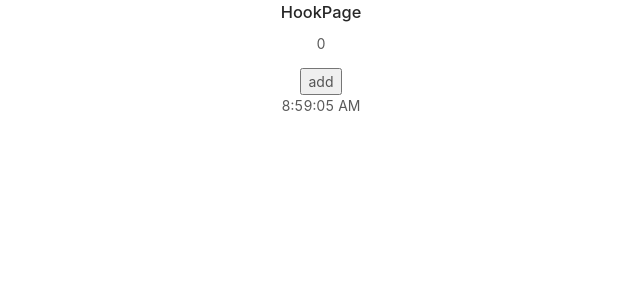
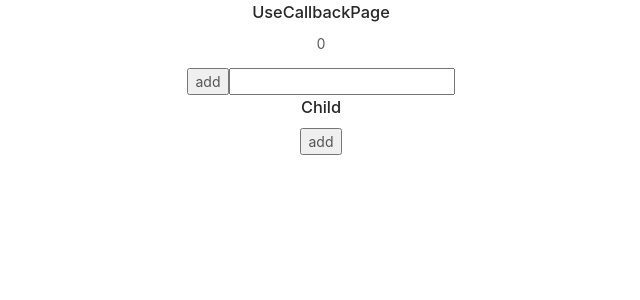
Before and after one commit to zxlzl/constant-learning, a React (Create React App) app in the folder react-pre/: page / in a window 1280 px wide. Shown: the top 300 px of the page, without its empty margins (319-959 px from the left). Built offline with nearby package versions, Linux system fonts and the light colour scheme.

Commit message:
UseCallbackPage

```diff
--- a/react-pre/src/App.js
+++ b/react-pre/src/App.js
@@ -17,7 +17,10 @@
 // import RouterPage from "./pages/RouterPage"
 // import PureComponentPage from "./pages/PureComponentPage"
 // import HookPage from "./pages/HookPage"
-import CustomHookPage from "./pages/CustomHookPage"
+// import CustomHookPage from "./pages/CustomHookPage"
+import UseMemoPage from "./pages/UseMemoPage"
+import UseCallbackPage from "./pages/UseCallbackPage"
+
 
 function App() {
   return (
@@ -34,7 +37,9 @@
       {/* <RouterPage></RouterPage> */}
       {/* <PureComponentPage></PureComponentPage> */}
       {/* <HookPage></HookPage> */}
-      <CustomHookPage></CustomHookPage>
+      {/* <CustomHookPage></CustomHookPage> */}
+      {/* <UseMemoPage></UseMemoPage> */}
+      <UseCallbackPage></UseCallbackPage>
     </div>
   );
 }
--- /dev/null
+++ b/react-pre/src/pages/UseCallbackPage.js
@@ -0,0 +1,36 @@
+
+import React, { useState, useCallback, PureComponent } from "react";
+export default function UseCallbackPage(props) {
+  const [count, setCount] = useState(0);
+
+  const addClick = useCallback(() => {
+    let sum = 0
+    for (let i = 0; i < count; i++) {
+      sum += i
+    }
+    return sum
+  },[count])
+  const [value, setValue] = useState("");
+  return (
+    <div>
+      <h3>UseCallbackPage</h3>
+      <p>{count}</p>
+      <button onClick={() => setCount(count + 1)}>add</button>
+      <input value={value} onChange={event => setValue(event.target.value)} />
+      <Child addClick={addClick} />
+    </div>
+  )
+}
+
+class Child extends PureComponent {
+  render() {
+    console.log("child render");
+    const { addClick } = this.props;
+    return (
+      <div>
+        <h3>Child</h3>
+        <button onClick={() => console.log(addClick())}>add</button>
+      </div>
+    );
+  }
+}
--- /dev/null
+++ b/react-pre/src/pages/UseMemoPage.js
@@ -0,0 +1,29 @@
+import React, { useEffect, useState,useMemo } from 'react'
+
+export default function UseMemoPage() {
+  const [count, setCount] = useState(0);
+
+  const expensive = useMemo(() => {
+    console.log("compute")
+    let sum = 0;
+    for (let i = 0; i < count; i++) {
+      sum += i;
+    }
+    return sum;
+    //只有count变化，这⾥里里才重新执⾏行行
+  },[count])
+
+  const [value, setValue] = useState("");
+
+  return (
+    <div>
+      <h3>UseMemoPage</h3>
+      <p>{count}</p>
+
+      {/* <p>expensive:{expensive()}</p> */}
+      <p>expensive:{expensive}</p>
+      <button onClick={() => setCount(count + 1)}>add</button>
+      <input value={value} onChange={event => setValue(event.target.value)}></input>
+    </div>
+  )
+}
```
